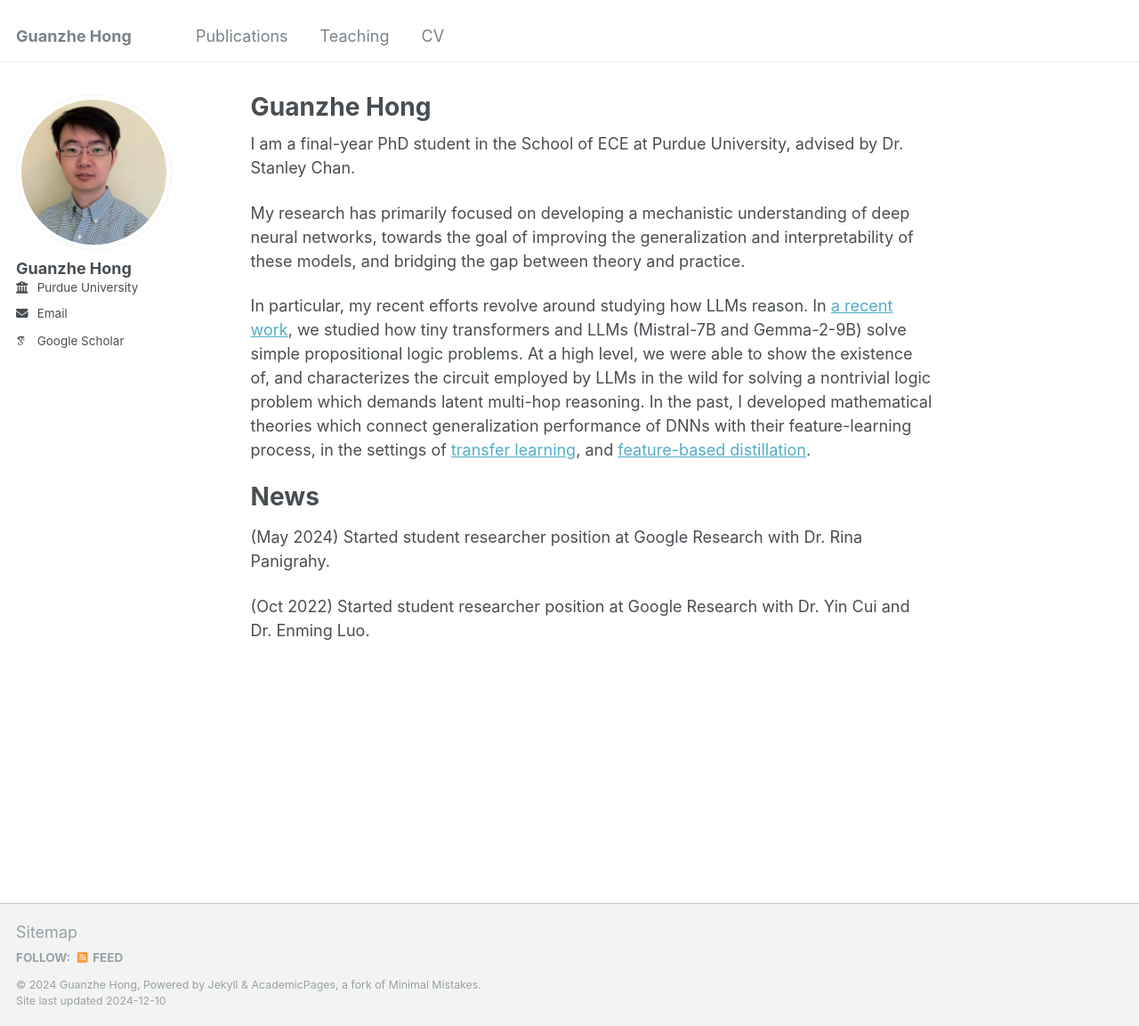
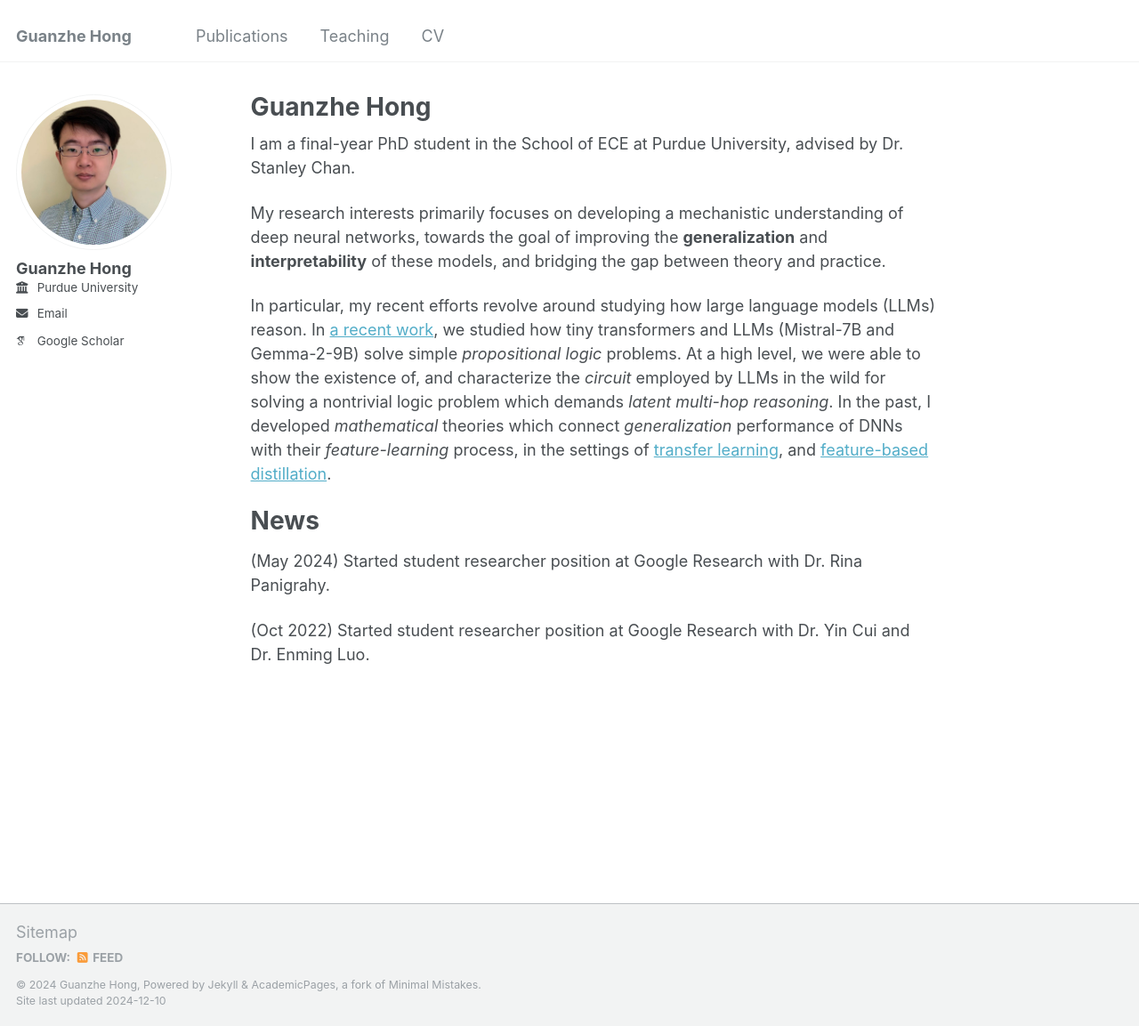
Before and after one commit to guanzhehong/guanzhehong, a Jekyll site: the page built from _pages/about.md, in a window 1280 px wide and 1153 px high. Shown: the whole window at 89% size. Built offline with Jekyll 4.4.1, drawn with Linux system fonts in a browser that asks for light colours; some web fonts are replaced.

Commit message:
Update about.md

```diff
--- a/_pages/about.md
+++ b/_pages/about.md
@@ -9,9 +9,9 @@ redirect_from:
 
 I am a final-year PhD student in the School of ECE at Purdue University, advised by Dr. Stanley Chan.
 
-My research has primarily focused on developing a mechanistic understanding of deep neural networks, towards the goal of improving the generalization and interpretability of these models, and bridging the gap between theory and practice.
+My research interests primarily focuses on developing a mechanistic understanding of deep neural networks, towards the goal of improving the **generalization** and **interpretability** of these models, and bridging the gap between theory and practice.
 
-In particular, my recent efforts revolve around studying how LLMs reason. In [a recent work](https://arxiv.org/abs/2411.04105), we studied how tiny transformers and LLMs (Mistral-7B and Gemma-2-9B) solve simple propositional logic problems. At a high level, we were able to show the existence of, and characterizes the circuit employed by LLMs in the wild for solving a nontrivial logic problem which demands latent multi-hop reasoning. In the past, I developed mathematical theories which connect generalization performance of DNNs with their feature-learning process, in the settings of [transfer learning](https://arxiv.org/abs/2410.23129), and [feature-based distillation](https://arxiv.org/abs/2103.07600).
+In particular, my recent efforts revolve around studying how large language models (LLMs) reason. In [a recent work](https://arxiv.org/abs/2411.04105), we studied how tiny transformers and LLMs (Mistral-7B and Gemma-2-9B) solve simple _propositional logic_ problems. At a high level, we were able to show the existence of, and characterize the _circuit_ employed by LLMs in the wild for solving a nontrivial logic problem which demands _latent multi-hop reasoning_. In the past, I developed _mathematical_ theories which connect _generalization_ performance of DNNs with their _feature-learning_ process, in the settings of [transfer learning](https://arxiv.org/abs/2410.23129), and [feature-based distillation](https://arxiv.org/abs/2103.07600).
 
 News
 ======
```
